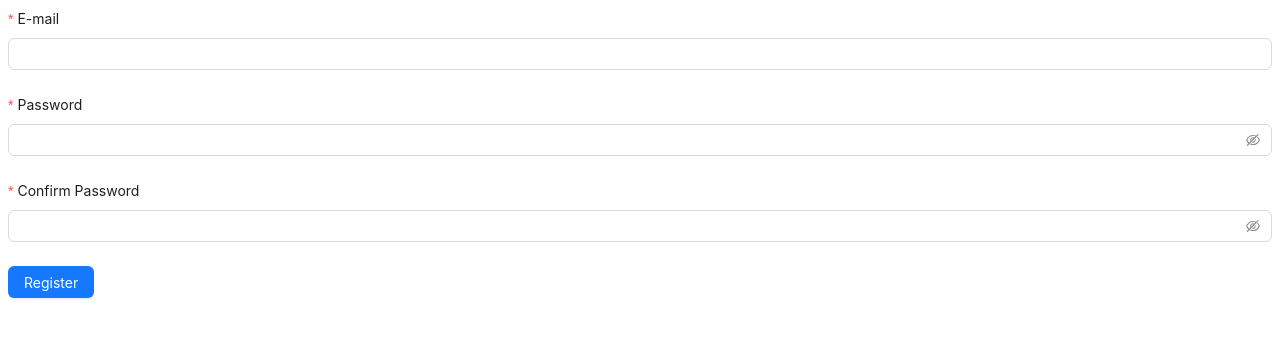
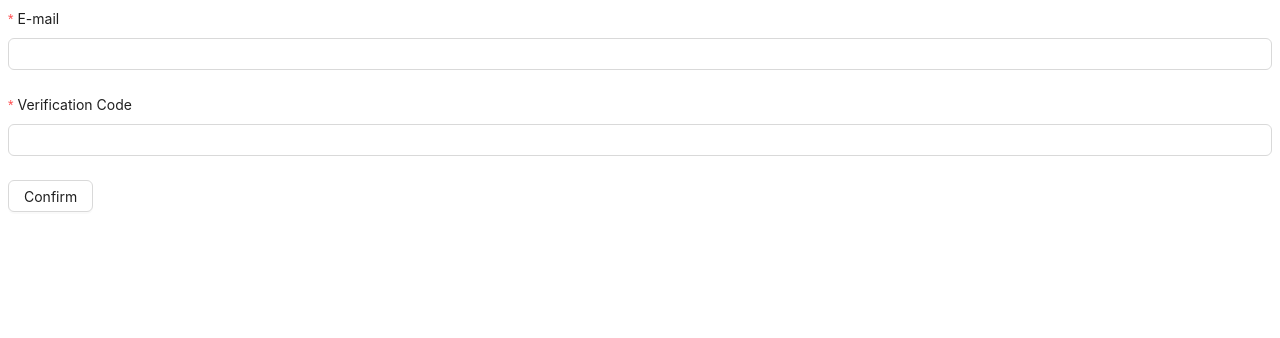
Before and after one commit to RandRise/Secure-Access-React, a React (Create React App) app: page /confirmation in a window 1280 px wide. Shown: the top 338 px of the page. Built offline with nearby package versions, Linux system fonts and the light colour scheme.

Commit message:
initial commit

```diff
--- a/package.json
+++ b/package.json
@@ -8,9 +8,12 @@
     "@testing-library/user-event": "^13.5.0",
     "antd": "^5.16.2",
     "axios": "^1.6.8",
+    "connected-react-router": "^6.9.3",
     "react": "^18.2.0",
     "react-dom": "^18.2.0",
     "react-redux": "^9.1.0",
+    "react-router-dom": "^6.22.3",
+    "react-router-redux": "^4.0.8",
     "react-scripts": "^5.0.1",
     "redux": "^5.0.1",
     "redux-saga": "^1.3.0",
--- a/src/Actions/actions.ts
+++ b/src/Actions/actions.ts
@@ -2,4 +2,5 @@ export const REGISTER_USER_SUCCESS = 'REGISTER_USER_SUCCESS';
 export const REGISTER_USER_REQUEST = 'REGISTER_USER_REQUEST';
 export const CONFIRM_EMAIL_REQUEST = 'CONFIRM_EMAIL_REQUEST';
 export const CONFIRM_EMAIL_SUCCESS = 'CONFIRM_EMAIL_SUCCESS';
+export const RESEND_EMAIL_CONFIRMATION = 'RESEND_EMAIL_CONFIRMATION';
 export const GET_GENERAL_RESPONSE = 'GET_GENERAL_RESPONSE';
--- a/src/App.js
+++ b/src/App.js
@@ -1,12 +1,15 @@
-import RegisterForm from "./Components/registerForm";
+import React from "react";
+import { BrowserRouter as Router, Route, Routes } from "react-router-dom";
+import ConfirmationForm from "./Components/confirmationForm";
+import RegistrationForm from "./Components/registerForm"
 function App() {
   return (
-    <div className="App">
-      <header className="App-header">
-
-      </header>
-      <RegisterForm />
-    </div>
+    <Router>
+      <Routes>
+        <Route path="/" element={<RegistrationForm />} />
+        <Route path="/confirmation" element={<ConfirmationForm />} />
+      </Routes>
+    </Router>
   );
 }
 
--- /dev/null
+++ b/src/Components/confirmationForm.tsx
@@ -0,0 +1,71 @@
+import React from "react";
+import { connect } from "react-redux";
+import { Button, Form, Input } from "antd";
+import { confirmationModel } from "../Models/confirmationModel";
+import { CONFIRM_EMAIL_REQUEST } from "../Actions/actions";
+interface ConfirmationFormProps {
+    onSubmit: (user: confirmationModel) => void
+}
+
+const ConfirmationForm: React.FC<ConfirmationFormProps> = (props: ConfirmationFormProps) => {
+
+    const [form] = Form.useForm();
+    const userEmail = localStorage.getItem('userEmail') || '';
+
+    const onFinish = (values: confirmationModel) => {
+        props.onSubmit(values);
+        form.resetFields();
+
+    }
+    return (
+        <Form
+            form={form}
+            initialValues={{email: userEmail}}
+            onFinish={onFinish}
+            layout="vertical">
+
+            <Form.Item
+                name="email"
+                label="E-mail"
+                rules={[{
+                    required: true,
+                    type: "email",
+                    message: 'Please enter a valid email address'
+                }]}
+            >
+                <Input />
+            </Form.Item>
+            <Form.Item
+                name="verificationCode"
+                label="Verification Code"
+                rules={[{
+                    required: true,
+                    type: "string",
+                    message: 'Enter verification code'
+                }]}>
+                <Input />
+            </Form.Item>
+            <Form.Item>
+                <Button type="default" htmlType="submit">
+                    Confirm
+                </Button>
+            </Form.Item>
+
+        </Form >
+    )
+}
+
+const mapStateToProps = (state: any) => {
+    return {
+        registrations: state.registrations.registrations,
+        response: state.registrations.response
+    }
+}
+
+const mapDispatchToProps = (dispatch: any) => {
+    return {
+        onSubmit: (user: confirmationModel) => dispatch({ type: CONFIRM_EMAIL_REQUEST, payload: user })
+    }
+}
+
+export default connect(mapStateToProps, mapDispatchToProps)(ConfirmationForm);
--- a/src/Components/registerForm.tsx
+++ b/src/Components/registerForm.tsx
@@ -1,19 +1,41 @@
-import React, { useState } from "react";
+import React, { useEffect } from "react";
 import { connect } from "react-redux";
-import { Button, Form, Input } from 'antd';
+import { useNavigate } from "react-router-dom";
+import { Button, Form, Input, notification } from 'antd';
 import { registrationModel } from "../Models/registrationModel";
 import { REGISTER_USER_REQUEST } from "../Actions/actions";
+import { ICommonResponse } from "../Common/commonInterfaces";
 interface RegistrationFormProps {
     onSubmit: (user: registrationModel) => void;
+    isSuccess: boolean;
+    response: ICommonResponse
 }
 
 const RegistrationForm: React.FC<RegistrationFormProps> = (props: RegistrationFormProps) => {
     const [form] = Form.useForm();
+    const navigate = useNavigate();
+    useEffect(() => {
+        if (props.response) {
+            (props.response?.Code === 200) ?
+                notification.success({ message: props.response?.Message })
+                :
+                notification.error({ message: props.response?.Message })
+        }
+    }, [props.response])
+    useEffect(() => {
+        if (props.isSuccess) {
+            navigate("/confirmation")
+
+        }
+    }, [props.isSuccess, navigate])
+
 
 
     const onFinish = (values: registrationModel) => {
         props.onSubmit(values);
+        localStorage.setItem('userEmail', values.email);
         form.resetFields();
+
     }
 
     return (
@@ -34,7 +56,7 @@ const RegistrationForm: React.FC<RegistrationFormProps> = (props: RegistrationFo
                 label="Password"
                 rules={[{ required: true, message: 'Please enter your password' }]}
             >
-                <Input.Password />
+                <Input.Password autoComplete="false" />
             </Form.Item>
             <Form.Item
                 name="confirmPassword"
@@ -55,7 +77,7 @@ const RegistrationForm: React.FC<RegistrationFormProps> = (props: RegistrationFo
                     }),
                 ]}
             >
-                <Input.Password />
+                <Input.Password autoComplete="false" />
             </Form.Item>
             <Form.Item>
                 <Button type="primary" htmlType="submit">
@@ -70,6 +92,7 @@ const mapStateToProps = (state: any) => {
     return {
         registrations: state.registrations.registrations,
         response: state.registrations.response,
+        isSuccess: state.registrations.isSuccess,
     }
 }
 
--- a/src/Redux/Reducers/registrationReducer.ts
+++ b/src/Redux/Reducers/registrationReducer.ts
@@ -6,13 +6,14 @@ import { registrationState } from "../../States/registerationState";
 
 const initialState: registrationState = {
     loading: false,
-    response: null
+    response: null,
+    isSuccess: false
 };
 
 const registrationReducer = (state = initialState, action: any): registrationState => {
     switch (action.type) {
         case REGISTER_USER_SUCCESS:
-            return { ...state, loading: true, response: action.payload }
+            return { ...state, loading: true, response: action.payload, isSuccess: action.payload.Code === 200 }
         case CONFIRM_EMAIL_SUCCESS:
             return { ...state, loading: true, response: action.payload }
         default:
--- a/src/Redux/Sagas/registerSaga.ts
+++ b/src/Redux/Sagas/registerSaga.ts
@@ -6,6 +6,7 @@ import {
     REGISTER_USER_REQUEST,
     REGISTER_USER_SUCCESS
 } from "../../Actions/actions";
+
 import { Authentication } from "../../Services/apiService";
 
 
@@ -14,6 +15,7 @@ function* registerUserSaga(action: any): Generator<any, void, any> {
         const response = yield call(Authentication.registerUserAPI, action.payload);
         if (response.Code === 200) {
             yield put({ type: REGISTER_USER_SUCCESS, payload: response })
+
         }
         else {
             yield put({ type: GET_GENERAL_RESPONSE, payload: response })
--- a/src/States/registerationState.ts
+++ b/src/States/registerationState.ts
@@ -3,4 +3,5 @@ import { ICommonResponse } from "../Common/commonInterfaces";
 export interface registrationState {
     loading: boolean;
     response: ICommonResponse | null;
+    isSuccess: boolean;
 }
```
Also changed, not shown: 1 other file (tests, documents, lock files or other folders).
